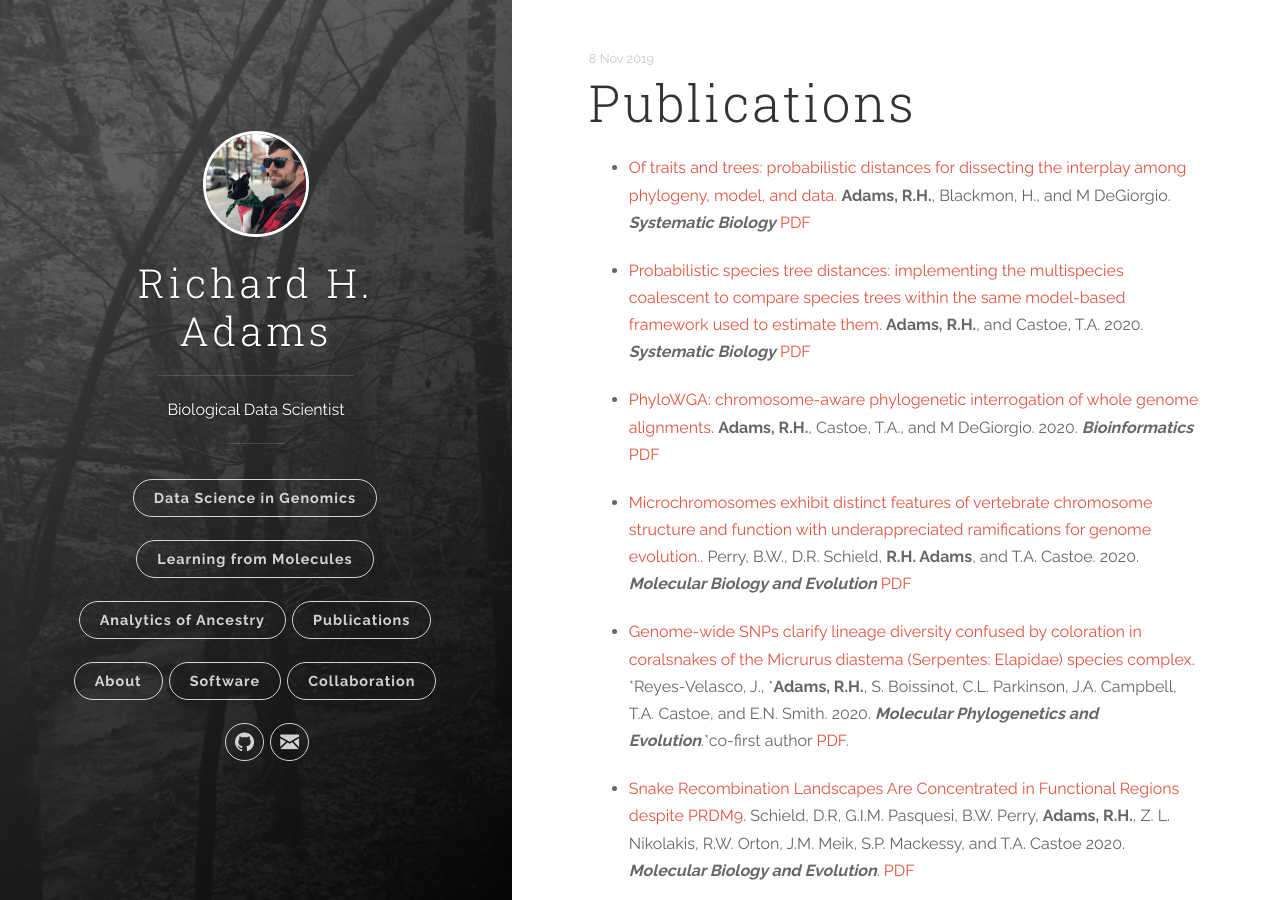
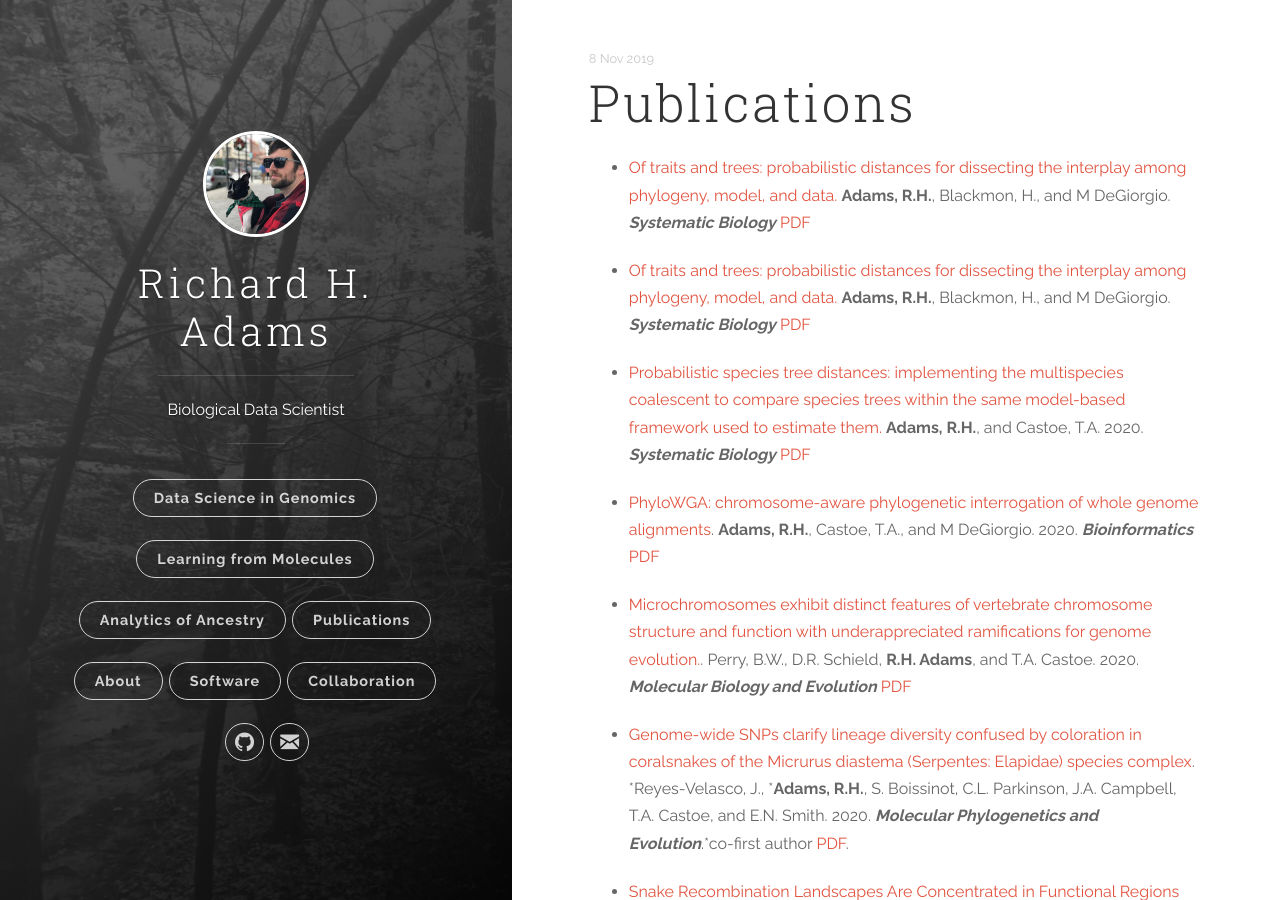
Before and after one commit to rhaTESTrha/Research, a Jekyll site: the page built from _posts/2019-11-08-publications.markdown, in a window 1280 px wide and 900 px high. Built offline with Jekyll 4.4.1, drawn with Linux system fonts in a browser that asks for light colours.

Commit message:
Update 2019-11-08-publications.markdown

```diff
--- a/_posts/2019-11-08-publications.markdown
+++ b/_posts/2019-11-08-publications.markdown
@@ -3,6 +3,10 @@ title:  "Publications"
 date:   2019-11-08 15:04:23
 categories: [jekyll]
 ---
+
+* [Of traits and trees: probabilistic distances for dissecting the interplay among phylogeny, model, and data. ](https://academic.oup.com/sysbio/advance-article/doi/10.1093/sysbio/syab009/6136195?searchresult=1)__Adams, R.H.__, Blackmon, H., and M DeGiorgio. ___Systematic Biology___
+[PDF](assets/TraitsAndTrees.pdf)
+
 
 * [Of traits and trees: probabilistic distances for dissecting the interplay among phylogeny, model, and data. ](https://academic.oup.com/sysbio/advance-article/doi/10.1093/sysbio/syab009/6136195?searchresult=1)__Adams, R.H.__, Blackmon, H., and M DeGiorgio. ___Systematic Biology___
 [PDF](assets/TraitsAndTrees.pdf)
```
